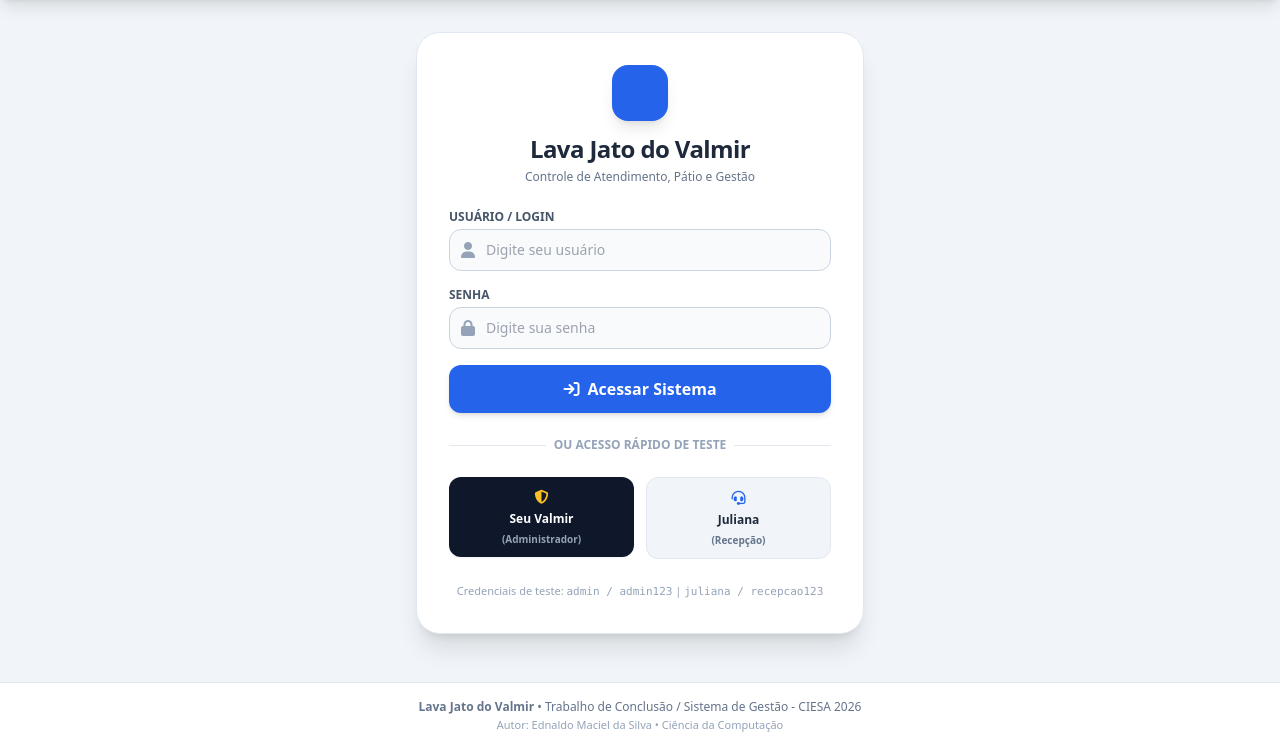
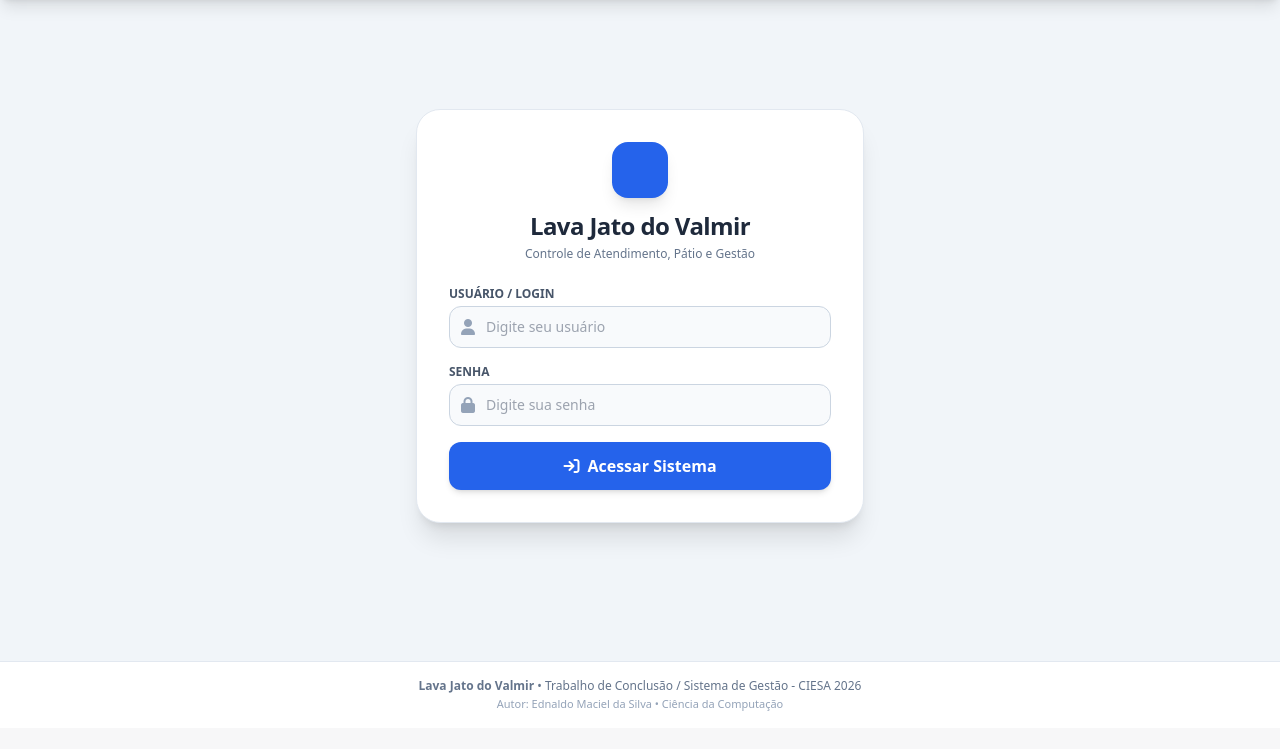
Before and after one commit to ednaldomaciel/projeto_posto_de_lavagem_ciesa, a Django app: page /login/ in a window 1280 px wide. Shown: the part 72-821 px from the top of the page. After the commit the page ends 783 px from the top, so only its background shows below. Run offline with Django 5.2, Linux system fonts and the light colour scheme; some libraries are stand-ins or nearby versions.

Commit message:
atalização de login

```diff
--- a/backend/lavajato/views.py
+++ b/backend/lavajato/views.py
@@ -4,7 +4,6 @@ from decimal import Decimal
 from django.shortcuts import render, redirect, get_object_or_404
 from django.contrib import messages
 from django.contrib.auth import authenticate, login as auth_login, logout as auth_logout
-from django.contrib.auth.models import User
 from django.contrib.auth.decorators import login_required, user_passes_test
 from django.utils import timezone
 from django.db.models import Sum, Count, Q
@@ -18,15 +17,6 @@ def login_view(request):
         return redirect(request.GET.get('next', 'recepcao'))
 
     if request.method == 'POST':
-        # Suporte a botão de login rápido para testes
-        quick_user = request.POST.get('quick_user')
-        if quick_user in ['admin', 'juliana']:
-            user = User.objects.filter(username=quick_user).first()
-            if user:
-                auth_login(request, user)
-                messages.success(request, f"Conectado com sucesso como {user.get_full_name() or user.username}!")
-                return redirect(request.POST.get('next') or request.GET.get('next') or 'recepcao')
-
         usuario = request.POST.get('username')
         senha = request.POST.get('password')
         user = authenticate(request, username=usuario, password=senha)
--- a/backend/templates/lavajato/login.html
+++ b/backend/templates/lavajato/login.html
@@ -47,41 +47,6 @@
             </button>
         </form>
 
-        <!-- Divisor para Acesso Rápido de Demonstração -->
-        <div class="relative my-6">
-            <div class="absolute inset-0 flex items-center"><div class="w-full border-t border-slate-200"></div></div>
-            <div class="relative flex justify-center text-xs uppercase"><span class="bg-white px-2 text-slate-400 font-semibold">Ou Acesso Rápido de Teste</span></div>
-        </div>
-
-        <!-- Botões de Login em 1 Clique (Facilitador para Apresentação CIESA) -->
-        <div class="grid grid-cols-2 gap-3">
-            <form method="POST" action="{% url 'login' %}">
-                {% csrf_token %}
-                <input type="hidden" name="next" value="{{ next }}">
-                <input type="hidden" name="quick_user" value="admin">
-                <button type="submit" class="w-full bg-slate-900 hover:bg-black text-white p-2.5 rounded-xl text-xs font-semibold flex flex-col items-center gap-1 transition shadow-sm">
-                    <i class="fa-solid fa-shield-halved text-amber-400 text-sm"></i>
-                    <span>Seu Valmir</span>
-                    <span class="text-[10px] text-slate-400">(Administrador)</span>
-                </button>
-            </form>
-
-            <form method="POST" action="{% url 'login' %}">
-                {% csrf_token %}
-                <input type="hidden" name="next" value="{{ next }}">
-                <input type="hidden" name="quick_user" value="juliana">
-                <button type="submit" class="w-full bg-slate-100 hover:bg-slate-200 text-slate-800 p-2.5 rounded-xl text-xs font-semibold flex flex-col items-center gap-1 transition border border-slate-200">
-                    <i class="fa-solid fa-headset text-blue-600 text-sm"></i>
-                    <span>Juliana</span>
-                    <span class="text-[10px] text-slate-500">(Recepção)</span>
-                </button>
-            </form>
-        </div>
-
-        <p class="text-[11px] text-center text-slate-400 mt-6">
-            Credenciais de teste: <code>admin / admin123</code> | <code>juliana / recepcao123</code>
-        </p>
-
     </div>
 </div>
 {% endblock %}
```
